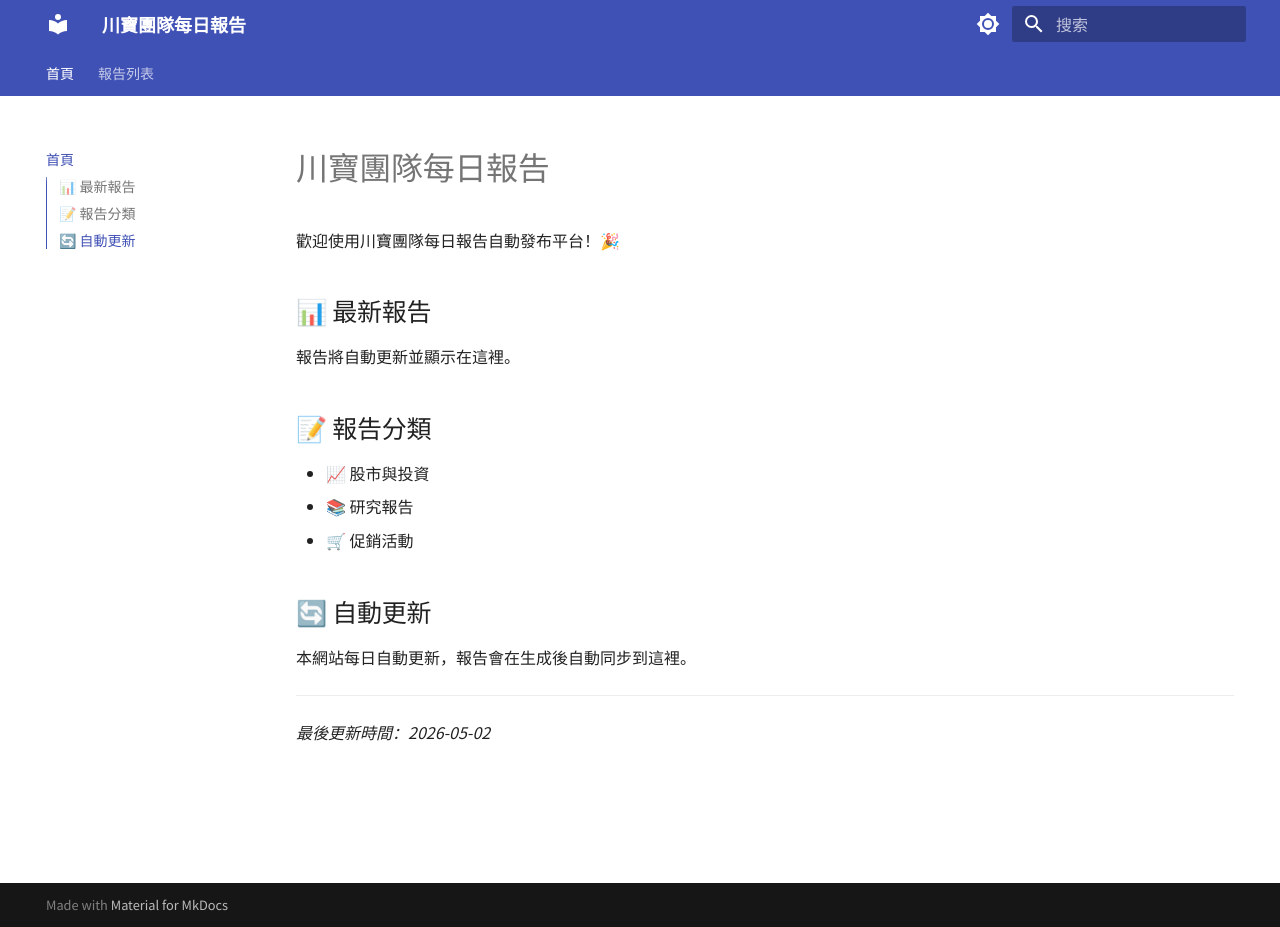
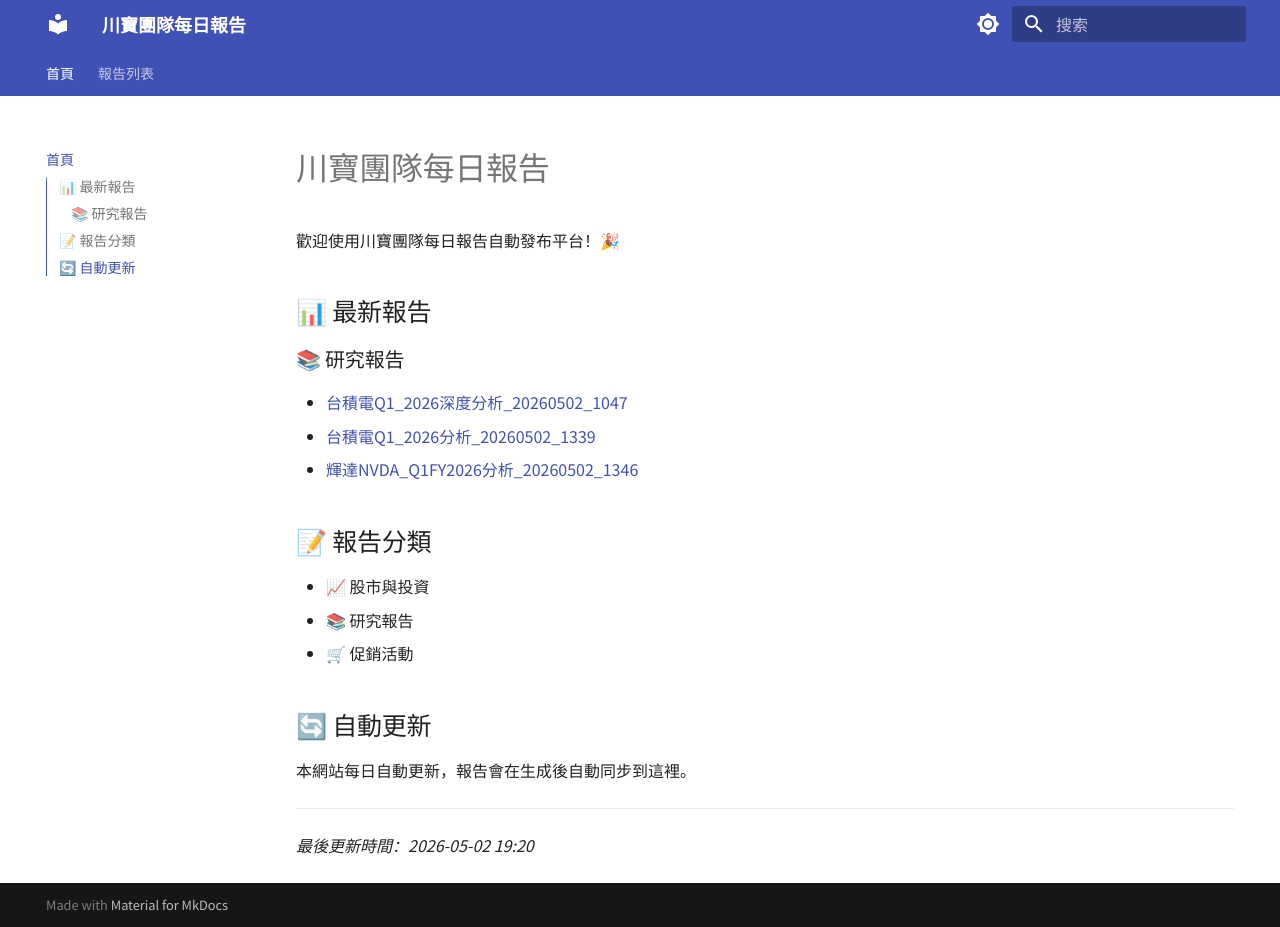
Before and after one commit to hkaiyen/openclaw-workspace, an MkDocs documentation site: the page built from docs/index.md, in a window 1280 px wide and 927 px high. Built offline with MkDocs 1.6.1 and Material for MkDocs 9.7.7, drawn with Linux system fonts in a browser that asks for light colours.

Commit message:
上傳今日報告：台積電、輝達

```diff
--- a/docs/index.md
+++ b/docs/index.md
@@ -4,7 +4,11 @@
 
 ## 📊 最新報告
 
-報告將自動更新並顯示在這裡。
+### 📚 研究報告
+
+- [台積電Q1_2026深度分析_20260502_1047](reports/研究/台積電Q1_2026深度分析_20260502_1047.docx)
+- [台積電Q1_2026分析_20260502_1339](reports/研究/台積電Q1_2026分析_20260502_1339.docx)
+- [輝達NVDA_Q1FY2026分析_20260502_1346](reports/研究/輝達NVDA_Q1FY2026分析_20260502_1346.docx)
 
 ## 📝 報告分類
 
@@ -17,4 +21,4 @@
 本網站每日自動更新，報告會在生成後自動同步到這裡。
 
 ---
-*最後更新時間：2026-05-02*
+*最後更新時間：2026-05-02 19:20*
```
Also changed, not shown: 4 other files.
